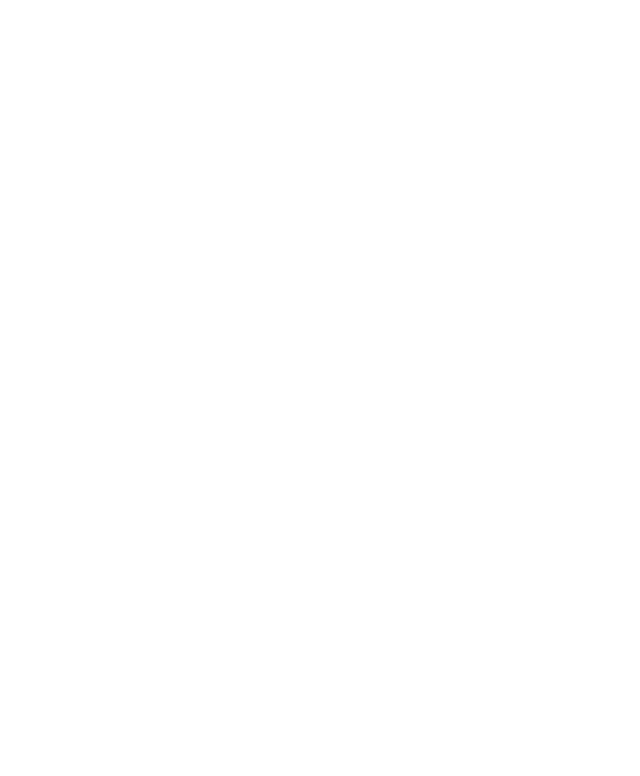
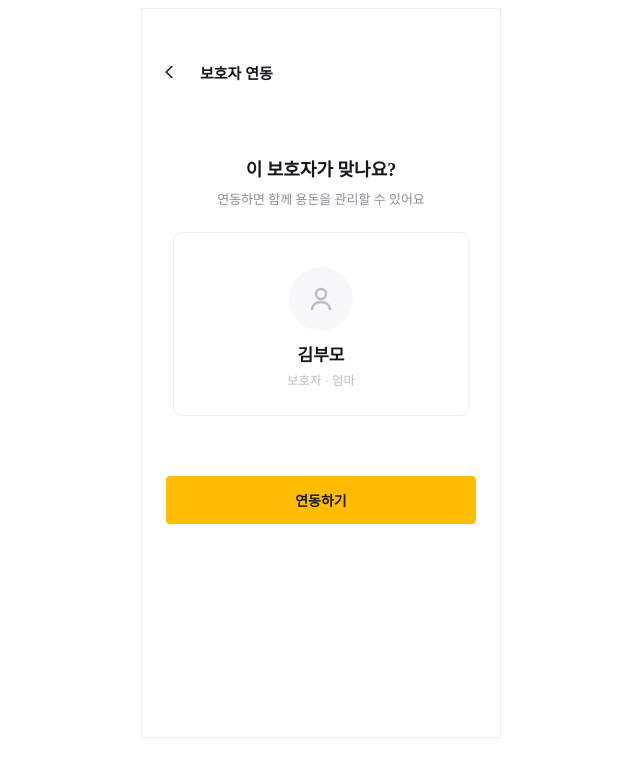
Before and after one commit to KB-PJT-CLASS22-TEAM4/TeenyMoney-FrontEnd, a Vue app in the folder frontend/: page /child/linkconfirm in a window 1280 px wide. Before the commit this address had no page. Shown: the top 776 px of the page, without its empty margins (319-959 px from the left). Built offline with nearby package versions, Linux system fonts and the light colour scheme.

Commit message:
feat : 자녀 보호자 연동 확인 화면

```diff
--- a/frontend/src/pages/Child/LinkCodeInput.vue
+++ b/frontend/src/pages/Child/LinkCodeInput.vue
@@ -41,6 +41,9 @@
 
 <script setup>
 import { ref, computed } from 'vue';
+import { useRouter } from 'vue-router';
+const router = useRouter();
+
 
 const CODE_LENGTH = 6;
 const code = ref('');
@@ -73,6 +76,13 @@
   // 성공 → router.push({ name: 'LinkConfirm' })
   // 실패 → 코드 초기화 + 에러 메세지 안내
   console.log('입력 완료:', code.value);
+  // 임시: 코드가 "123456"이면 성공이라고 가정 (테스트용)
+  if (code.value === '123456') {
+    router.push({ name: 'child-link-confirm' });   // 일치 → 보호자 확인 화면
+  } else {
+    errorMsg.value = '코드가 일치하지 않아요';
+    code.value = '';
+  }
 }
 
 // 코드 에러 메세지
--- /dev/null
+++ b/frontend/src/pages/Child/LinkConfirm.vue
@@ -0,0 +1,179 @@
+<template>
+  <div class="confirm-screen">
+    <!-- 상단 네비 -->
+    <div class="nav">
+      <button class="back-btn" @click="goBack">
+        <svg viewBox="0 0 24 24" width="22" height="22" fill="none">
+          <path d="M15 6l-6 6 6 6" stroke="#15171b" stroke-width="1.8" stroke-linecap="round" stroke-linejoin="round"/>
+        </svg>
+      </button>
+      <h1 class="nav-title">보호자 연동</h1>
+    </div>
+
+    <div class="body">
+      <div class="heading">
+        <h2 class="title">이 보호자가 맞나요?</h2>
+        <p class="subtitle">연동하면 함께 용돈을 관리할 수 있어요</p>
+      </div>
+
+      <!-- 보호자 카드 -->
+      <div class="guardian-card">
+        <div class="avatar">
+          <svg viewBox="0 0 32 32" width="32" height="32" fill="none">
+            <circle cx="16" cy="11" r="5" stroke="#b9bec5" stroke-width="2.4"/>
+            <path d="M7 27c0-5 4-8 9-8s9 3 9 8" stroke="#b9bec5" stroke-width="2.4"/>
+          </svg>
+        </div>
+        <p class="guardian-name">{{ guardian.name }}</p>
+        <p class="guardian-relation">보호자 · {{ guardian.relation }}</p>
+      </div>
+    </div>
+
+    <!-- 연동하기 버튼 -->
+    <button class="cta" @click="confirmLink">연동하기</button>
+  </div>
+</template>
+
+<script setup>
+import { ref } from 'vue';
+import { useRouter } from 'vue-router';
+
+const router = useRouter();
+
+// ===== API 연동 필요 =====
+// 이전 화면(코드 검증)에서 받은 보호자 정보를 넘겨받음.
+const guardian = ref({ name: '김부모', relation: '엄마' });
+
+function goBack() {
+  router.back();
+}
+
+function confirmLink() {
+  // ===== API 연동 필요 =====
+  // 실제로 부모-자녀 연동을 확정하는 요청
+  //     성공 → 연동 완료 화면으로 이동
+  console.log('연동 확정');
+  // router.push({ name: 'child-linkcomplete' });
+}
+</script>
+
+<style scoped>
+.confirm-screen {
+  box-sizing: border-box;
+  display: flex;
+  flex-direction: column;
+  width: 360px;
+  min-height: 730px;
+  margin: 0 auto;
+  padding: 50px 0 20px;
+  background: #ffffff;
+  border: 1px solid #eceef1;
+}
+
+/* 상단 네비 */
+.nav {
+  display: flex;
+  align-items: center;
+  gap: 20px;
+  padding: 2px 16px 6px;
+}
+
+.back-btn {
+  border: none;
+  background: transparent;
+  cursor: pointer;
+  padding: 0;
+  display: flex;
+}
+
+.nav-title {
+  margin: 0;
+  font-weight: 700;
+  font-size: 15px;
+  color: #15171b;
+}
+
+.body {
+  display: flex;
+  flex-direction: column;
+  align-items: center;
+  gap: 24px;
+  padding: 16px 20px 0;
+}
+
+.heading {
+  display: flex;
+  flex-direction: column;
+  align-items: center;
+  gap: 8px;
+}
+
+.title {
+  margin: 50px 0 0;
+  font-weight: 800;
+  font-size: 18px;
+  color: #15171b;
+}
+
+.subtitle {
+  margin: 0;
+  font-weight: 500;
+  font-size: 13px;
+  color: #8b9097;
+}
+
+/* 보호자 카드 */
+.guardian-card {
+  display: flex;
+  flex-direction: column;
+  align-items: center;
+  gap: 4px;
+  width: 258px;
+  padding: 34px 18px 26px;
+  border: 1px solid #eef0f3;
+  border-radius: 8px;
+}
+
+.avatar {
+  display: flex;
+  justify-content: center;
+  align-items: center;
+  width: 64px;
+  height: 64px;
+  background: #f7f8fa;
+  border-radius: 50%;
+  margin-bottom: 6px;
+}
+
+.guardian-name {
+  margin: 0;
+  font-weight: 800;
+  font-size: 17px;
+  color: #15171b;
+}
+
+.guardian-relation {
+  margin: 0;
+  font-weight: 500;
+  font-size: 12.5px;
+  color: #b9bec5;
+}
+
+/* 연동하기 버튼 */
+.cta {
+  width: 310px;
+  margin: 60px auto auto;
+  padding: 14px;
+  border: none;
+  border-radius: 4px;
+  background: #ffbc00;
+  color: #191b1e;
+  font-weight: 700;
+  font-size: 14px;
+  cursor: pointer;
+}
+
+.cta:active {
+  filter: brightness(0.97);
+}
+</style>
--- a/frontend/src/router/index.js
+++ b/frontend/src/router/index.js
@@ -5,6 +5,8 @@
 import Signup from '@/pages/Signup.vue';
 // 자녀 연동 코드 입력 페이지
 import LinkCodeInput from '@/pages/Child/LinkCodeInput.vue';
+// 자녀 연동 코드 보호자 확인 페이지
+import LinkConfirm from '@/pages/Child/LinkConfirm.vue';
 
 const router = createRouter({
   history: createWebHistory(import.meta.env.BASE_URL),
@@ -31,6 +33,12 @@
       name: 'child-link',
       component: LinkCodeInput,
     },
+    // 자녀 연동 코드 보호자 확인 페이지
+    {
+      path: '/child/linkconfirm',
+      name: 'child-link-confirm',
+      component: LinkConfirm,
+    },
   ],
 });
 
```
